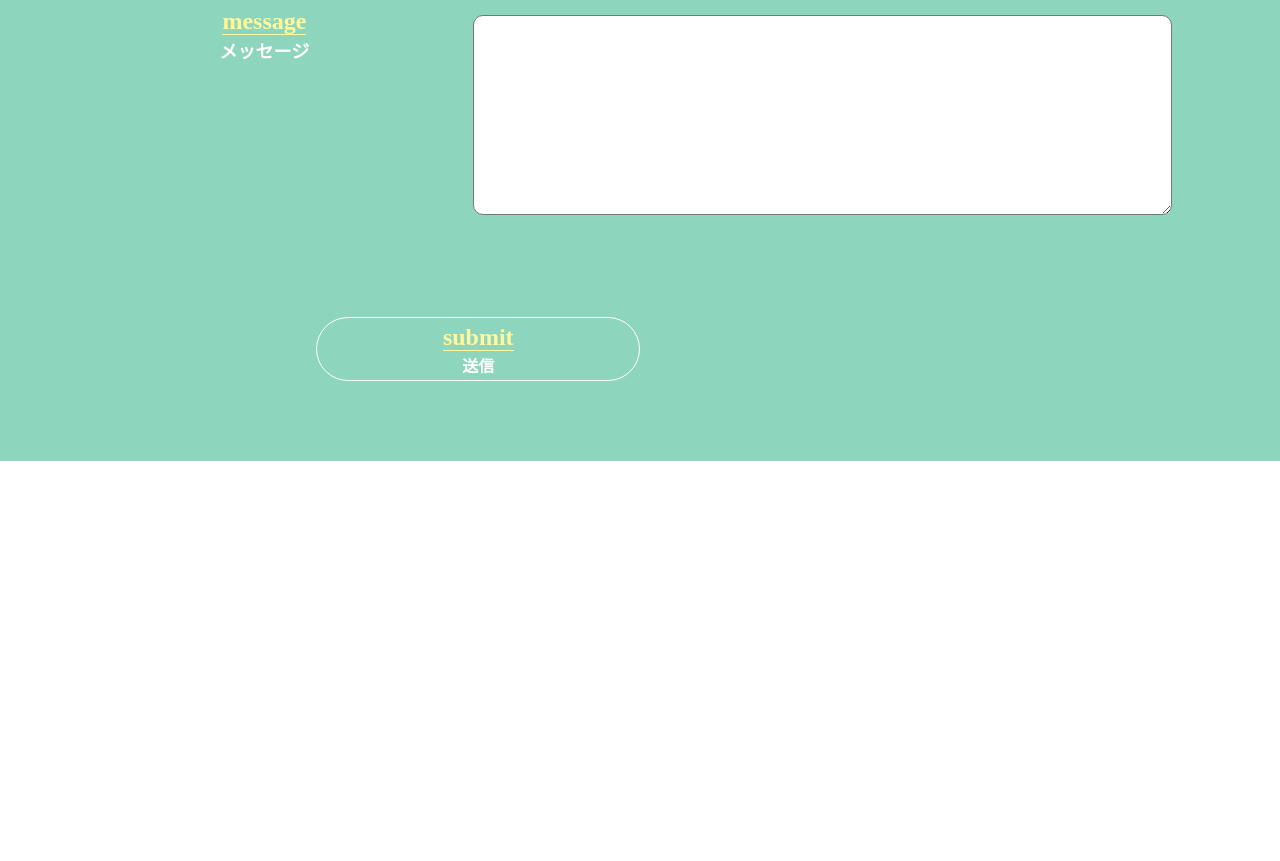
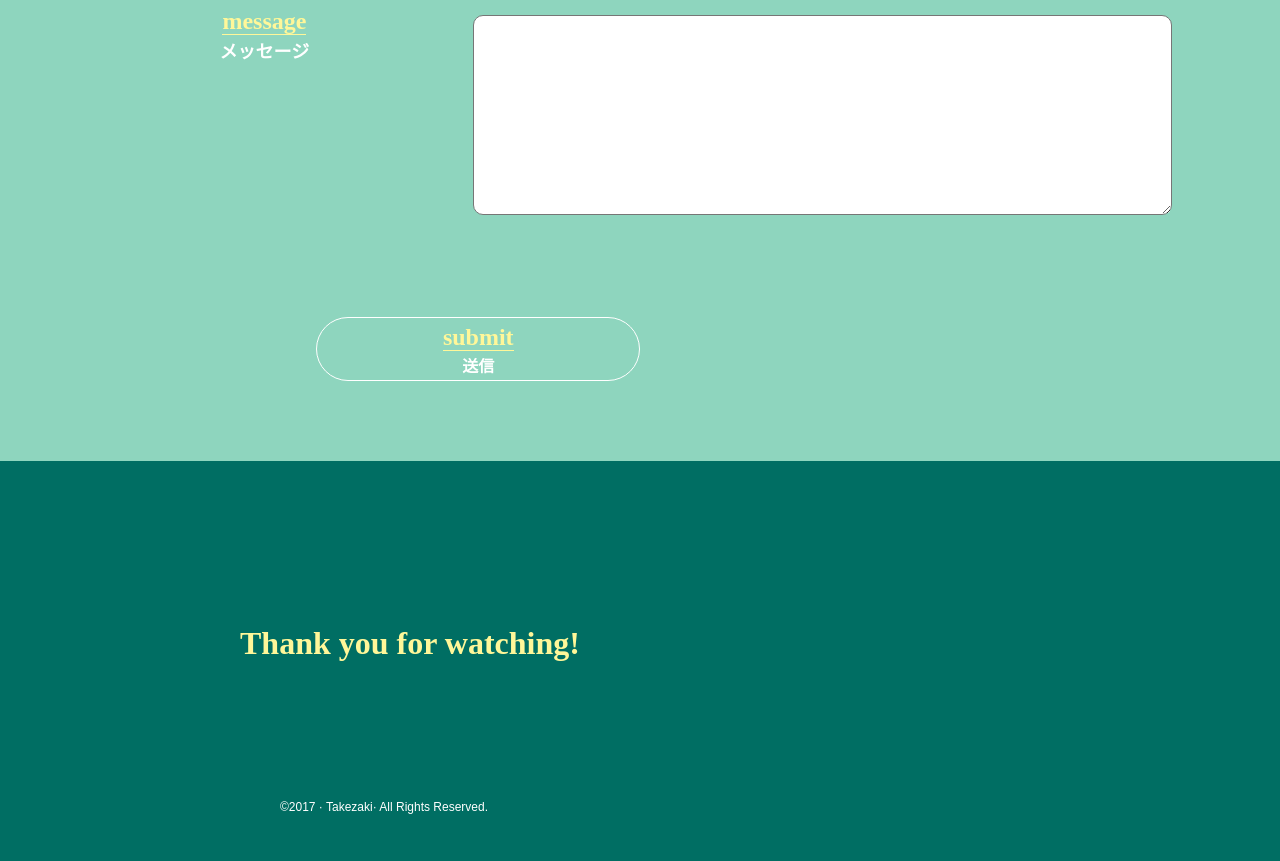
Before and after one commit to nrmtk/portfolio, a plain HTML site: page index.html in a window 1280 px wide. Shown: the part 5673-6534 px from the top of the page. Before the commit the page ends 6184 px from the top, so only its background shows below. Drawn offline with Linux system fonts and the light colour scheme.

Commit message:
footer編集

```diff
--- a/index.html
+++ b/index.html
@@ -205,18 +205,15 @@
                     </a>
 
                     </div>
-
-
-                    <!--
-                            <dd>
-                                <input type="submit" value="送信" id="submit">
-                            </dd>
--->
-
-
                 </div>
             </div>
 
+        <div id="footer">
+            <div class="content-footer">
+                <p class="txt-footer">Thank you for watching!</p>
+                <p><small>&copy;2017 · Takezaki· All Rights Reserved.</small></p>
+            </div>
+        </div>
 
         </div>
     </div>
--- a/sass/layout/_footer.scss
+++ b/sass/layout/_footer.scss
@@ -0,0 +1,26 @@
+.content-footer{
+    width: 100%;
+    height: 400px;
+    background-color: #006e63;
+    position: relative;
+}
+
+.txt-footer{
+    font-size: 32px;
+    font-family: "Pinyon Script";
+    font-weight: bold;
+    color: #fff799;
+    text-align: center;
+    position: absolute;
+    top: 166px;
+    left: 240px;
+}
+
+.content-footer small{
+    font-size: 12px;
+    font-family: "Arial";
+    color: #fff;
+    position: absolute;
+    bottom: 48px;
+    left: 280px;
+}
--- a/sass/layout/_main.scss
+++ b/sass/layout/_main.scss
@@ -170,10 +170,6 @@ figcaption{
 
 //#contactの編集ここから
 
-#contact{
-    margin-bottom: 50px;
-}
-
 #contact .heading-img img{
     width: 70%;
 }
@@ -275,11 +271,6 @@ span.txt-submit-jp{
     display: block;
 }
 
-//#submit{
-//    width: 200px;
-//}
-
-
 
 
 //#contactの編集ここまで
```
Also changed, not shown: css/style.css.
